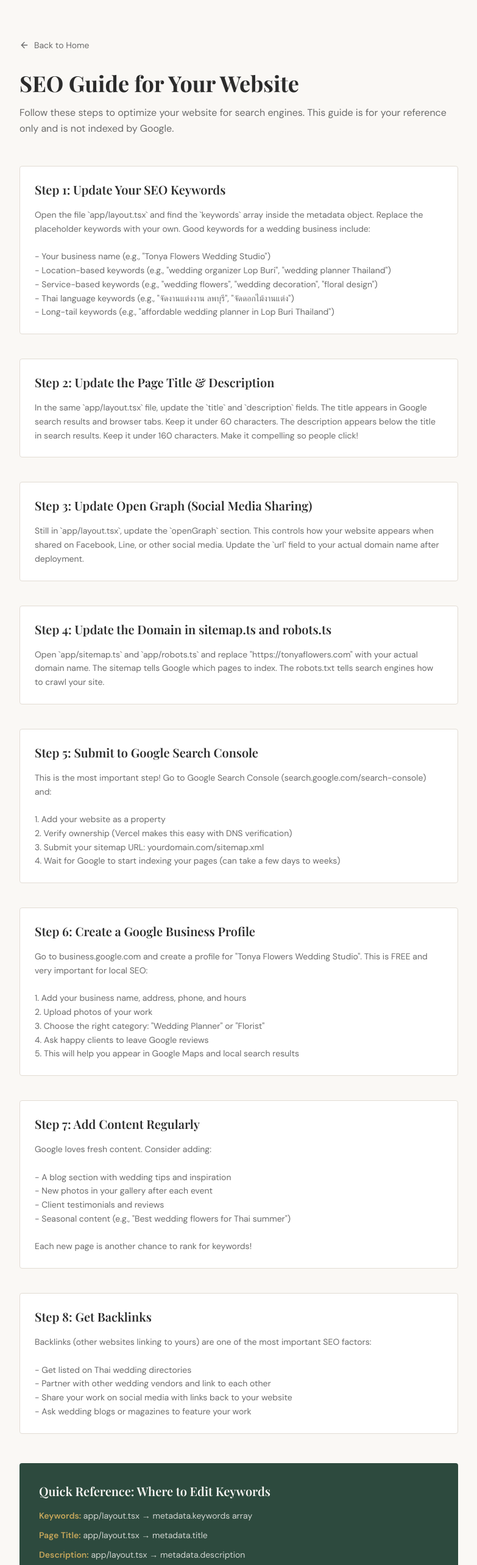
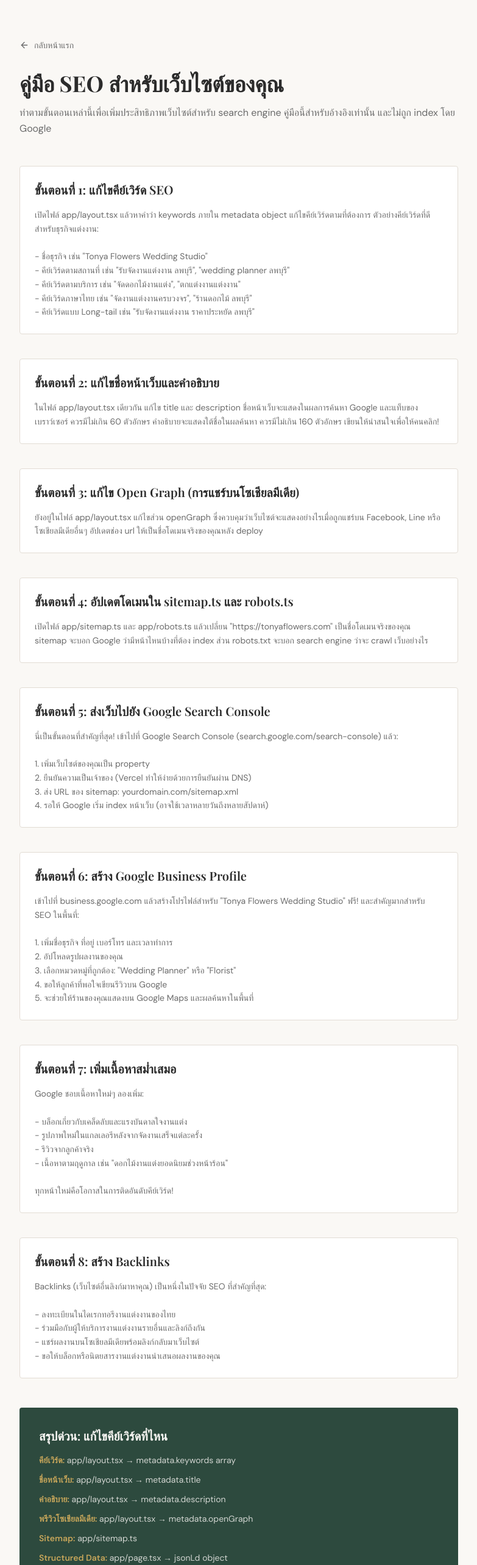
Before and after one commit to panuwit009/Tonya-Flowers-Wedding-Studio, a Next.js app: page /seo-guide in a window 1280 px wide. Shown: the top 2566 px of the page at 61% size, without its empty margins (248-1031 px from the left). Built offline with nearby package versions, Linux system fonts and the light colour scheme; a web font is replaced by a local one.

Commit message:
translate website to Thai and update SEO guide and README

```diff
--- a/app/layout.tsx
+++ b/app/layout.tsx
@@ -14,36 +14,39 @@ const playfairDisplay = Playfair_Display({
 })
 
 export const metadata: Metadata = {
-  title: 'Tonya Flowers Wedding Studio | Wedding Organizer in Lop Buri, Thailand',
+  title: 'Tonya Flowers Wedding Studio | รับจัดงานแต่งงาน ลพบุรี',
   description:
-    'Tonya Flowers Wedding Studio - Professional wedding organizer and floral design in Lop Buri, Thailand. We create beautiful, memorable weddings with elegant flower arrangements and full event planning services.',
+    'Tonya Flowers Wedding Studio - รับจัดงานแต่งงานครบวงจร จัดดอกไม้ ตกแต่งสถานที่ ออกแบบธีมงานแต่ง ลพบุรี ประเทศไทย สร้างงานแต่งในฝันให้เป็นจริง',
   keywords: [
-    // --- REPLACE THESE WITH YOUR OWN SEO KEYWORDS ---
-    'wedding organizer Lop Buri',
+    // --- แก้ไข SEO KEYWORDS ของคุณที่นี่ ---
+    'รับจัดงานแต่งงาน ลพบุรี',
+    'wedding planner ลพบุรี',
+    'จัดดอกไม้งานแต่ง',
+    'Tonya Flowers Wedding Studio',
+    'ตกแต่งงานแต่งงาน',
+    'wedding organizer Thailand',
+    'จัดงานแต่งงาน ราคา',
+    'รับจัดดอกไม้สด งานแต่ง',
     'wedding planner Thailand',
-    'wedding flowers Lop Buri',
-    'Tonya Flowers Wedding Studio',
-    'floral design wedding',
+    'จัดงานแต่งงานครบวงจร',
+    'ร้านดอกไม้ ลพบุรี',
     'wedding decoration Thailand',
-    'จัดงานแต่งงาน ลพบุรี',
-    'จัดดอกไม้งานแต่ง',
-    'wedding organizer Thailand',
-    // --- END SEO KEYWORDS ---
+    // --- จบ SEO KEYWORDS ---
   ],
   openGraph: {
-    title: 'Tonya Flowers Wedding Studio | Wedding Organizer in Lop Buri',
+    title: 'Tonya Flowers Wedding Studio | รับจัดงานแต่งงาน ลพบุรี',
     description:
-      'Professional wedding organizer and floral design in Lop Buri, Thailand. Creating beautiful, memorable weddings.',
+      'รับจัดงานแต่งงานครบวงจร จัดดอกไม้ ตกแต่งสถานที่ ออกแบบธีมงานแต่ง ลพบุรี ประเทศไทย',
     url: 'https://tonyaflowers.com',
     siteName: 'Tonya Flowers Wedding Studio',
-    locale: 'en_US',
+    locale: 'th_TH',
     type: 'website',
     images: [
       {
         url: '/images/logo.jpg',
         width: 960,
         height: 960,
-        alt: 'Tonya Flowers Wedding Studio Logo',
+        alt: 'โลโก้ Tonya Flowers Wedding Studio',
       },
     ],
   },
@@ -51,7 +54,7 @@ export const metadata: Metadata = {
     card: 'summary_large_image',
     title: 'Tonya Flowers Wedding Studio',
     description:
-      'Professional wedding organizer and floral design in Lop Buri, Thailand.',
+      'รับจัดงานแต่งงานครบวงจร จัดดอกไม้ ตกแต่งสถานที่ ลพบุรี ประเทศไทย',
     images: ['/images/logo.jpg'],
   },
   robots: {
@@ -78,7 +81,7 @@ export default function RootLayout({
   children: React.ReactNode
 }>) {
   return (
-    <html lang="en">
+    <html lang="th">
       <body
         className={`${dmSans.variable} ${playfairDisplay.variable} font-sans antialiased`}
       >
--- a/app/page.tsx
+++ b/app/page.tsx
@@ -12,15 +12,15 @@ const jsonLd = {
   "@type": "LocalBusiness",
   name: "Tonya Flowers Wedding Studio",
   description:
-    "Professional wedding organizer and floral design studio in Lop Buri, Thailand.",
+    "ผู้จัดงานแต่งงานมืออาชีพและสตูดิโอออกแบบดอกไม้ ลพบุรี ประเทศไทย",
   url: "https://tonyaflowers.com",
   telephone: "+66928278061",
   email: "tanuponlali@gmail.com",
   image: "/images/logo.jpg",
   address: {
     "@type": "PostalAddress",
-    streetAddress: "Ramadecho",
-    addressLocality: "Lop Buri",
+    streetAddress: "รามเดโช",
+    addressLocality: "ลพบุรี",
     addressCountry: "TH",
     postalCode: "15000",
   },
--- a/app/seo-guide/page.tsx
+++ b/app/seo-guide/page.tsx
@@ -3,72 +3,72 @@ import Link from "next/link"
 import { ArrowLeft } from "lucide-react"
 
 export const metadata: Metadata = {
-  title: "SEO Guide - Tonya Flowers Wedding Studio",
-  description: "Internal SEO guide for managing your website keywords and search engine optimization.",
+  title: "คู่มือ SEO - Tonya Flowers Wedding Studio",
+  description: "คู่มือ SEO ภายในสำหรับจัดการคีย์เวิร์ดและการเพิ่มประสิทธิภาพเว็บไซต์",
   robots: { index: false, follow: false },
 }
 
 const steps = [
   {
-    title: "Step 1: Update Your SEO Keywords",
-    content: `Open the file \`app/layout.tsx\` and find the \`keywords\` array inside the metadata object. Replace the placeholder keywords with your own. Good keywords for a wedding business include:
+    title: "ขั้นตอนที่ 1: แก้ไขคีย์เวิร์ด SEO",
+    content: `เปิดไฟล์ app/layout.tsx แล้วหาคำว่า keywords ภายใน metadata object แก้ไขคีย์เวิร์ดตามที่ต้องการ ตัวอย่างคีย์เวิร์ดที่ดีสำหรับธุรกิจแต่งงาน:
 
-- Your business name (e.g., "Tonya Flowers Wedding Studio")
-- Location-based keywords (e.g., "wedding organizer Lop Buri", "wedding planner Thailand")
-- Service-based keywords (e.g., "wedding flowers", "wedding decoration", "floral design")
-- Thai language keywords (e.g., "จัดงานแต่งงาน ลพบุรี", "จัดดอกไม้งานแต่ง")
-- Long-tail keywords (e.g., "affordable wedding planner in Lop Buri Thailand")`,
+- ชื่อธุรกิจ เช่น "Tonya Flowers Wedding Studio"
+- คีย์เวิร์ดตามสถานที่ เช่น "รับจัดงานแต่งงาน ลพบุรี", "wedding planner ลพบุรี"
+- คีย์เวิร์ดตามบริการ เช่น "จัดดอกไม้งานแต่ง", "ตกแต่งงานแต่งงาน"
+- คีย์เวิร์ดภาษาไทย เช่น "จัดงานแต่งงานครบวงจร", "ร้านดอกไม้ ลพบุรี"
+- คีย์เวิร์ดแบบ Long-tail เช่น "รับจัดงานแต่งงาน ราคาประหยัด ลพบุรี"`,
   },
   {
-    title: "Step 2: Update the Page Title & Description",
-    content: `In the same \`app/layout.tsx\` file, update the \`title\` and \`description\` fields. The title appears in Google search results and browser tabs. Keep it under 60 characters. The description appears below the title in search results. Keep it under 160 characters. Make it compelling so people click!`,
+    title: "ขั้นตอนที่ 2: แก้ไขชื่อหน้าเว็บและคำอธิบาย",
+    content: `ในไฟล์ app/layout.tsx เดียวกัน แก้ไข title และ description ชื่อหน้าเว็บจะแสดงในผลการค้นหา Google และแท็บของเบราว์เซอร์ ควรมีไม่เกิน 60 ตัวอักษร คำอธิบายจะแสดงใต้ชื่อในผลค้นหา ควรมีไม่เกิน 160 ตัวอักษร เขียนให้น่าสนใจเพื่อให้คนคลิก!`,
   },
   {
-    title: "Step 3: Update Open Graph (Social Media Sharing)",
-    content: `Still in \`app/layout.tsx\`, update the \`openGraph\` section. This controls how your website appears when shared on Facebook, Line, or other social media. Update the \`url\` field to your actual domain name after deployment.`,
+    title: "ขั้นตอนที่ 3: แก้ไข Open Graph (การแชร์บนโซเชียลมีเดีย)",
+    content: `ยังอยู่ในไฟล์ app/layout.tsx แก้ไขส่วน openGraph ซึ่งควบคุมว่าเว็บไซต์จะแสดงอย่างไรเมื่อถูกแชร์บน Facebook, Line หรือโซเชียลมีเดียอื่นๆ อัปเดตช่อง url ให้เป็นชื่อโดเมนจริงของคุณหลัง deploy`,
   },
   {
-    title: "Step 4: Update the Domain in sitemap.ts and robots.ts",
-    content: `Open \`app/sitemap.ts\` and \`app/robots.ts\` and replace "https://tonyaflowers.com" with your actual domain name. The sitemap tells Google which pages to index. The robots.txt tells search engines how to crawl your site.`,
+    title: "ขั้นตอนที่ 4: อัปเดตโดเมนใน sitemap.ts และ robots.ts",
+    content: `เปิดไฟล์ app/sitemap.ts และ app/robots.ts แล้วเปลี่ยน "https://tonyaflowers.com" เป็นชื่อโดเมนจริงของคุณ sitemap จะบอก Google ว่ามีหน้าไหนบ้างที่ต้อง index ส่วน robots.txt จะบอก search engine ว่าจะ crawl เว็บอย่างไร`,
   },
   {
-    title: "Step 5: Submit to Google Search Console",
-    content: `This is the most important step! Go to Google Search Console (search.google.com/search-console) and:
+    title: "ขั้นตอนที่ 5: ส่งเว็บไปยัง Google Search Console",
+    content: `นี่เป็นขั้นตอนที่สำคัญที่สุด! เข้าไปที่ Google Search Console (search.google.com/search-console) แล้ว:
 
-1. Add your website as a property
-2. Verify ownership (Vercel makes this easy with DNS verification)
-3. Submit your sitemap URL: yourdomain.com/sitemap.xml
-4. Wait for Google to start indexing your pages (can take a few days to weeks)`,
+1. เพิ่มเว็บไซต์ของคุณเป็น property
+2. ยืนยันความเป็นเจ้าของ (Vercel ทำให้ง่ายด้วยการยืนยันผ่าน DNS)
+3. ส่ง URL ของ sitemap: yourdomain.com/sitemap.xml
+4. รอให้ Google เริ่ม index หน้าเว็บ (อาจใช้เวลาหลายวันถึงหลายสัปดาห์)`,
   },
   {
-    title: "Step 6: Create a Google Business Profile",
-    content: `Go to business.google.com and create a profile for "Tonya Flowers Wedding Studio". This is FREE and very important for local SEO:
+    title: "ขั้นตอนที่ 6: สร้าง Google Business Profile",
+    content: `เข้าไปที่ business.google.com แล้วสร้างโปรไฟล์สำหรับ "Tonya Flowers Wedding Studio" ฟรี! และสำคัญมากสำหรับ SEO ในพื้นที่:
 
-1. Add your business name, address, phone, and hours
-2. Upload photos of your work
-3. Choose the right category: "Wedding Planner" or "Florist"
-4. Ask happy clients to leave Google reviews
-5. This will help you appear in Google Maps and local search results`,
+1. เพิ่มชื่อธุรกิจ ที่อยู่ เบอร์โทร และเวลาทำการ
+2. อัปโหลดรูปผลงานของคุณ
+3. เลือกหมวดหมู่ที่ถูกต้อง: "Wedding Planner" หรือ "Florist"
+4. ขอให้ลูกค้าที่พอใจเขียนรีวิวบน Google
+5. จะช่วยให้ร้านของคุณแสดงบน Google Maps และผลค้นหาในพื้นที่`,
   },
   {
-    title: "Step 7: Add Content Regularly",
-    content: `Google loves fresh content. Consider adding:
+    title: "ขั้นตอนที่ 7: เพิ่มเนื้อหาสม่ำเสมอ",
+    content: `Google ชอบเนื้อหาใหม่ๆ ลองเพิ่ม:
 
-- A blog section with wedding tips and inspiration
-- New photos in your gallery after each event
-- Client testimonials and reviews
-- Seasonal content (e.g., "Best wedding flowers for Thai summer")
+- บล็อกเกี่ยวกับเคล็ดลับและแรงบันดาลใจงานแต่ง
+- รูปภาพใหม่ในแกลเลอรีหลังจากจัดงานเสร็จแต่ละครั้ง
+- รีวิวจากลูกค้าจริง
+- เนื้อหาตามฤดูกาล เช่น "ดอกไม้งานแต่งยอดนิยมช่วงหน้าร้อน"
 
-Each new page is another chance to rank for keywords!`,
+ทุกหน้าใหม่คือโอกาสในการติดอันดับคีย์เวิร์ด!`,
   },
   {
-    title: "Step 8: Get Backlinks",
-    content: `Backlinks (other websites linking to yours) are one of the most important SEO factors:
+    title: "ขั้นตอนที่ 8: สร้าง Backlinks",
+    content: `Backlinks (เว็บไซต์อื่นลิงก์มาหาคุณ) เป็นหนึ่งในปัจจัย SEO ที่สำคัญที่สุด:
 
-- Get listed on Thai wedding directories
-- Partner with other wedding vendors and link to each other
-- Share your work on social media with links back to your website
-- Ask wedding blogs or magazines to feature your work`,
+- ลงทะเบียนในไดเรกทอรีงานแต่งงานของไทย
+- ร่วมมือกับผู้ให้บริการงานแต่งงานรายอื่นและลิงก์ถึงกัน
+- แชร์ผลงานบนโซเชียลมีเดียพร้อมลิงก์กลับมาเว็บไซต์
+- ขอให้บล็อกหรือนิตยสารงานแต่งงานนำเสนอผลงานของคุณ`,
   },
 ]
 
@@ -81,15 +81,15 @@ export default function SeoGuidePage() {
           className="mb-8 inline-flex items-center gap-2 text-sm text-muted-foreground transition-colors hover:text-accent"
         >
           <ArrowLeft size={16} />
-          Back to Home
+          กลับหน้าแรก
         </Link>
 
         <h1 className="font-serif text-3xl font-bold text-foreground md:text-4xl">
-          SEO Guide for Your Website
+          คู่มือ SEO สำหรับเว็บไซต์ของคุณ
         </h1>
         <p className="mt-4 leading-relaxed text-muted-foreground">
-          Follow these steps to optimize your website for search engines. This
-          guide is for your reference only and is not indexed by Google.
+          ทำตามขั้นตอนเหล่านี้เพื่อเพิ่มประสิทธิภาพเว็บไซต์สำหรับ search engine
+          คู่มือนี้สำหรับอ้างอิงเท่านั้น และไม่ถูก index โดย Google
         </p>
 
         <div className="mt-12 flex flex-col gap-10">
@@ -110,24 +110,24 @@ export default function SeoGuidePage() {
 
         <div className="mt-12 rounded-sm bg-primary p-8">
           <h2 className="font-serif text-xl font-semibold text-primary-foreground">
-            Quick Reference: Where to Edit Keywords
+            สรุปด่วน: แก้ไขคีย์เวิร์ดที่ไหน
           </h2>
           <div className="mt-4 space-y-3 text-sm text-primary-foreground/80">
             <p>
-              <span className="font-semibold text-accent">Keywords:</span>{" "}
+              <span className="font-semibold text-accent">คีย์เวิร์ด:</span>{" "}
               {"app/layout.tsx → metadata.keywords array"}
             </p>
             <p>
-              <span className="font-semibold text-accent">Page Title:</span>{" "}
+              <span className="font-semibold text-accent">ชื่อหน้าเว็บ:</span>{" "}
               {"app/layout.tsx → metadata.title"}
             </p>
             <p>
-              <span className="font-semibold text-accent">Description:</span>{" "}
+              <span className="font-semibold text-accent">คำอธิบาย:</span>{" "}
               {"app/layout.tsx → metadata.description"}
             </p>
             <p>
               <span className="font-semibold text-accent">
-                Social Media Preview:
+                พรีวิวโซเชียลมีเดีย:
               </span>{" "}
               {"app/layout.tsx → metadata.openGraph"}
             </p>
--- a/components/footer.tsx
+++ b/components/footer.tsx
@@ -19,8 +19,8 @@ export function Footer() {
             Tonya Flowers Wedding Studio
           </h3>
           <p className="max-w-md text-sm leading-relaxed text-muted-foreground">
-            Professional wedding organizer and floral design studio in Lop Buri,
-            Thailand. Creating beautiful memories, one wedding at a time.
+            ผู้จัดงานแต่งงานมืออาชีพและสตูดิโอออกแบบดอกไม้ ลพบุรี ประเทศไทย
+            สร้างความทรงจำที่สวยงาม ทีละงานแต่ง
           </p>
 
           <div className="flex items-center gap-4">
@@ -52,7 +52,7 @@ export function Footer() {
           <div className="h-px w-full max-w-xs bg-border" />
 
           <p className="text-xs text-muted-foreground">
-            {`© ${currentYear} Tonya Flowers Wedding Studio. All rights reserved.`}
+            {`© ${currentYear} Tonya Flowers Wedding Studio สงวนลิขสิทธิ์`}
           </p>
         </div>
       </div>
--- a/components/navbar.tsx
+++ b/components/navbar.tsx
@@ -5,11 +5,11 @@ import Image from "next/image"
 import { Menu, X } from "lucide-react"
 
 const navLinks = [
-  { label: "Home", href: "#home" },
-  { label: "About", href: "#about" },
-  { label: "Services", href: "#services" },
-  { label: "Gallery", href: "#gallery" },
-  { label: "Contact", href: "#contact" },
+  { label: "หน้าแรก", href: "#home" },
+  { label: "เกี่ยวกับเรา", href: "#about" },
+  { label: "บริการ", href: "#services" },
+  { label: "ผลงาน", href: "#gallery" },
+  { label: "ติดต่อเรา", href: "#contact" },
 ]
 
 export function Navbar() {
@@ -49,7 +49,7 @@ export function Navbar() {
           href="tel:0928278061"
           className="hidden rounded-sm bg-primary px-5 py-2.5 text-sm font-medium text-primary-foreground transition-colors hover:bg-primary/90 md:inline-block"
         >
-          Book Now
+          นัดหมาย
         </a>
 
         {/* Mobile menu toggle */}
@@ -82,7 +82,7 @@ export function Navbar() {
             href="tel:0928278061"
             className="mt-4 inline-block rounded-sm bg-primary px-5 py-2.5 text-sm font-medium text-primary-foreground"
           >
-            Book Now
+            นัดหมาย
           </a>
         </div>
       )}
```
Also changed, not shown: components/about.tsx (+13 -13 lines), components/contact.tsx (+15 -16 lines), components/gallery.tsx (+9 -10 lines), components/hero.tsx (+5 -5 lines), components/services.tsx (+16 -16 lines), 2 other files (tests, documents, lock files or other folders).
